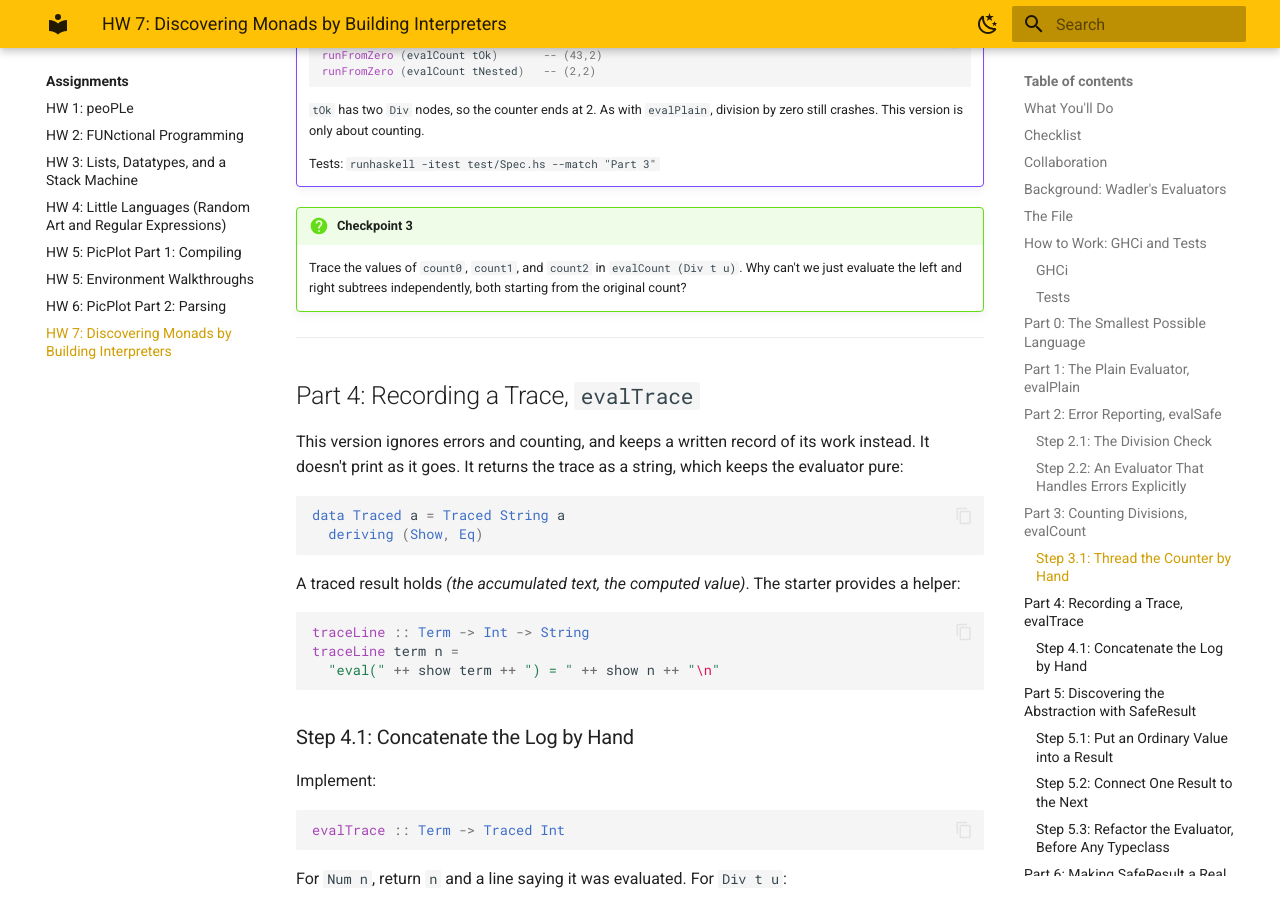
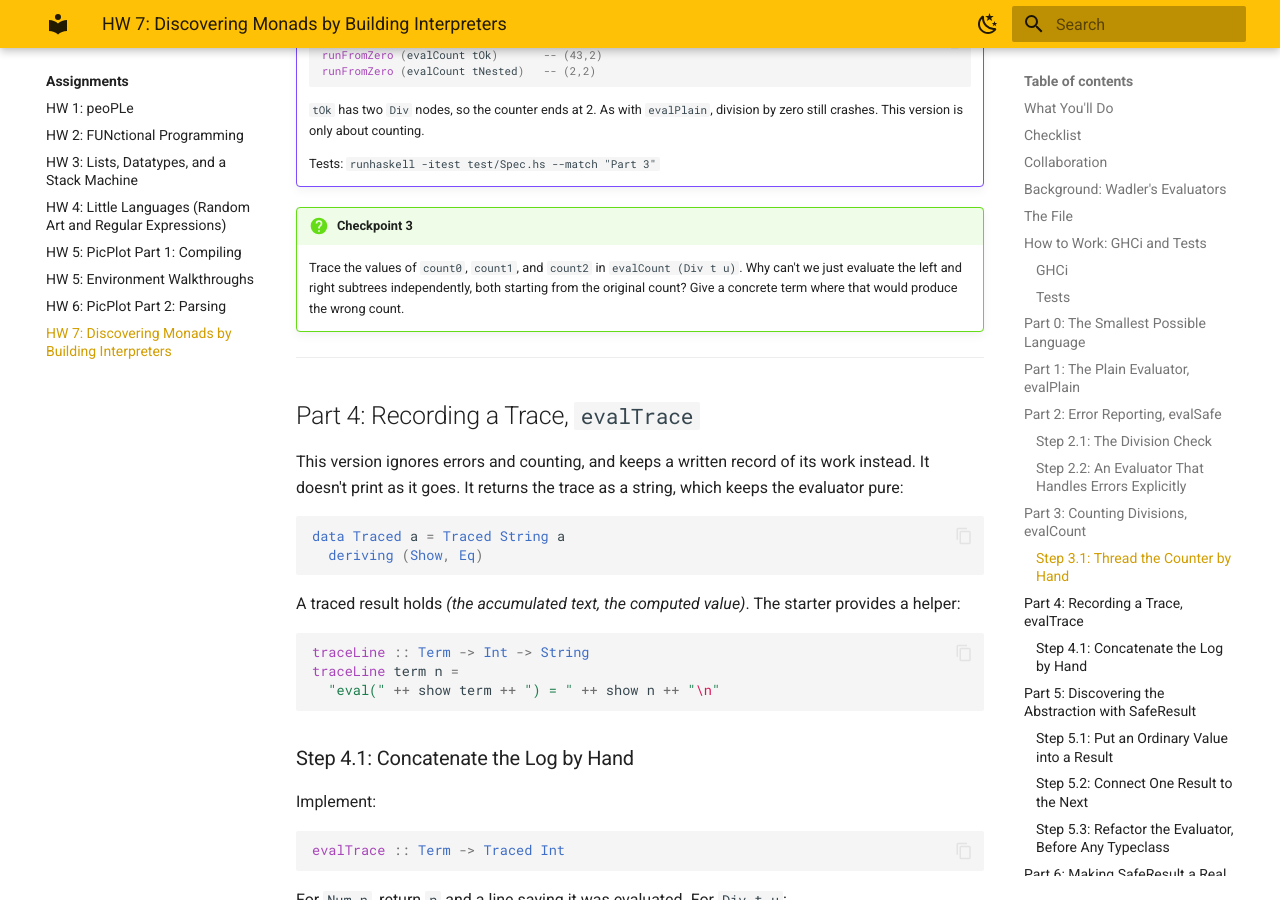
Before and after one commit to lbang-hmc/cs-131-website, an MkDocs documentation site: the page built from content/assignments/hw07.md, in a window 1280 px wide and 900 px high, scrolled down 7535 px. Built offline with MkDocs 1.6.1 and Material for MkDocs 9.7.7, drawn with Linux system fonts in a browser that asks for light colours.

Commit message:
HW 7: Checkpoint 3 matches Gradescope wording
Co-Authored-By: Claude Opus 5.5 <noreply@anthropic.com>

```diff
--- a/content/assignments/hw07.md
+++ b/content/assignments/hw07.md
@@ -294,7 +294,7 @@ The right child gets the counter produced by the left child, not the original on
     Tests: `runhaskell -itest test/Spec.hs --match "Part 3"`
 
 !!! question "Checkpoint 3"
-    Trace the values of `count0`, `count1`, and `count2` in `evalCount (Div t u)`. Why can't we just evaluate the left and right subtrees independently, both starting from the original count?
+    Trace the values of `count0`, `count1`, and `count2` in `evalCount (Div t u)`. Why can't we just evaluate the left and right subtrees independently, both starting from the original count? Give a concrete term where that would produce the wrong count.
 
 ---
 
```
